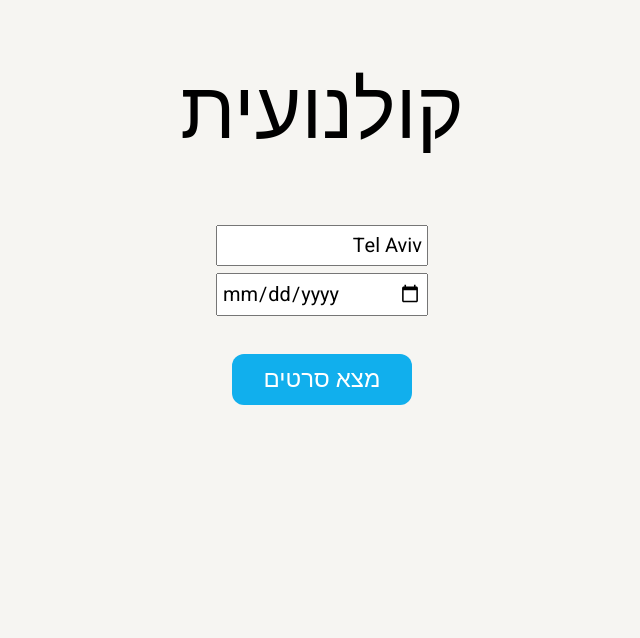
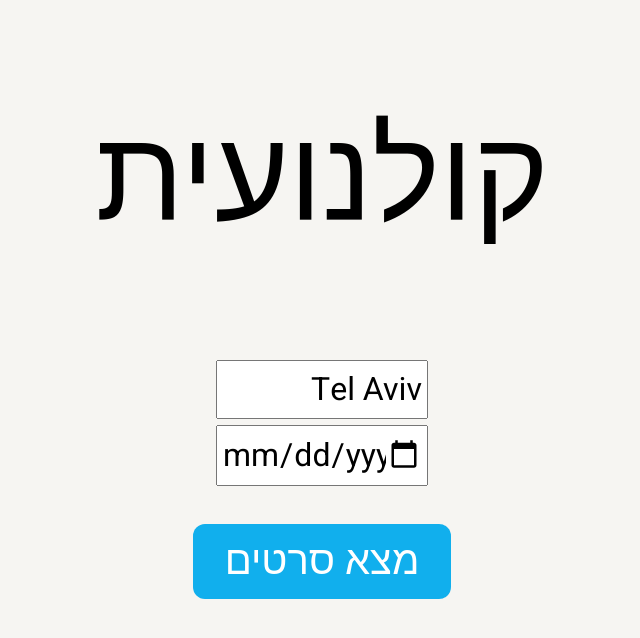
Before and after one commit to nirkog/filmby, a Python web app: template src/server/templates/index.html in a window 1280 px wide. Shown: the top 638 px of the page, without its empty margins (318-958 px from the left). Run offline with Jinja, Linux system fonts and the light colour scheme; the template is opened without the code that fills it: most values are stand-ins (such as "Sample title", 1, 10 or a date in 2020); some libraries are stand-ins or nearby versions.

Commit message:
Broken design test

```diff
--- a/src/server/static/css/index.css
+++ b/src/server/static/css/index.css
@@ -9,7 +9,7 @@ body {
 }
 
 #main-header {
-	font-size: 5rem;
+	font-size: 8rem;
 	font-weight: 400;
 }
 
@@ -17,18 +17,18 @@ body {
 	width: 10%;
 	min-width: 200px;
 	margin-bottom: 0.4rem;
-	font-size: 1.25rem;
+	font-size: 2.00rem;
 	padding: 4px;
 }
 
 #town_input {
-	font-size: 1.25rem;
+	font-size: 2.00rem;
 	padding: 4px;
 }
 
 #search_button {
 	margin-top: 2rem;
-	font-size: 1.5rem;
+	font-size: 2.5rem;
 	padding: 0.5rem 2rem;
 	background-color: #11afed;
 	color: white;
@@ -74,13 +74,13 @@ body {
 }
 
 .film-header {
-	font-size: 2.5rem;
+	font-size: 3.0rem;
 	padding-top: 0;
 	margin-top: 0;
 }
 
 .film-description {
-	font-size: 1.2rem;
+	font-size: 2.0rem;
 }
 
 .film-details p {
```
